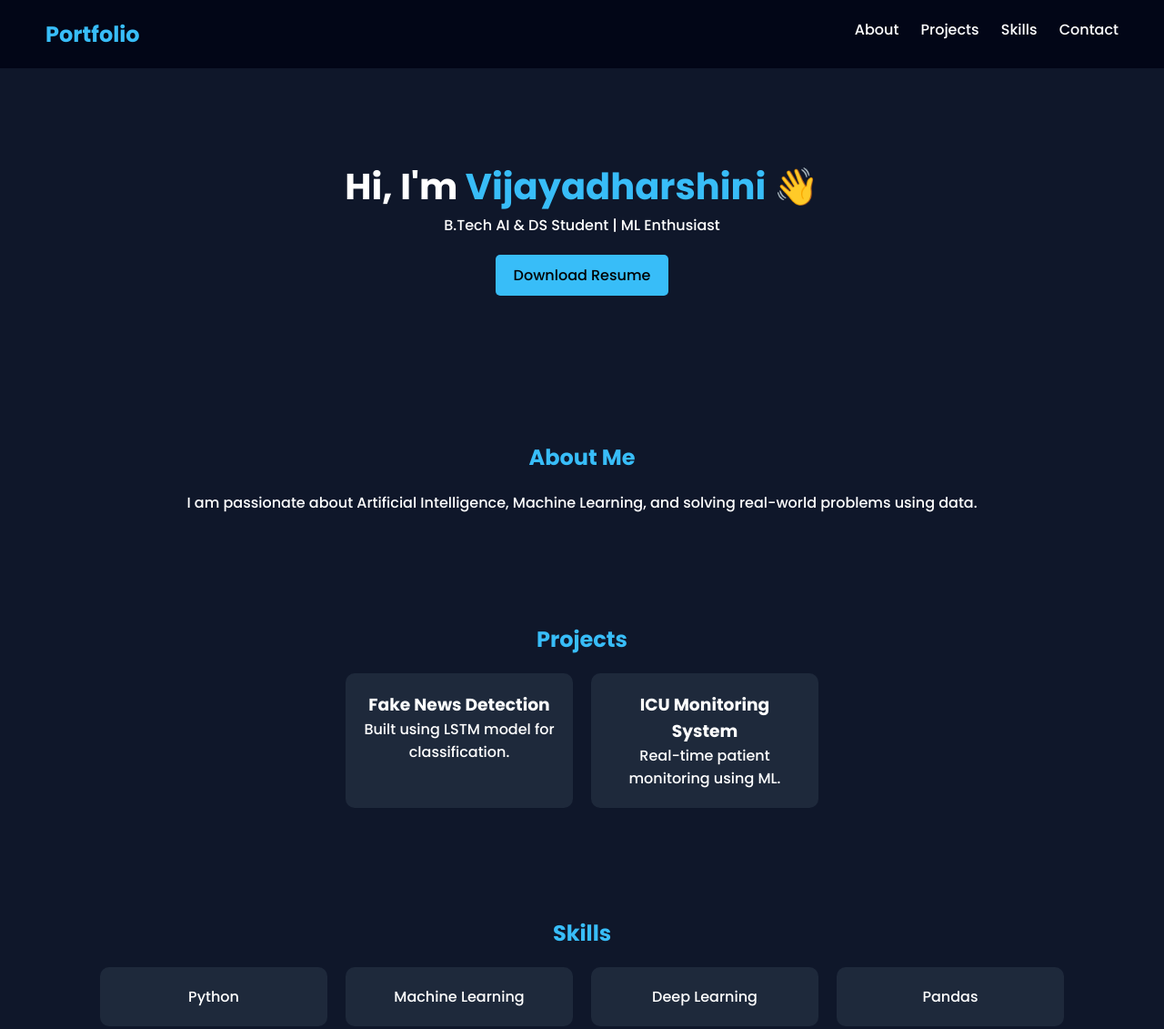
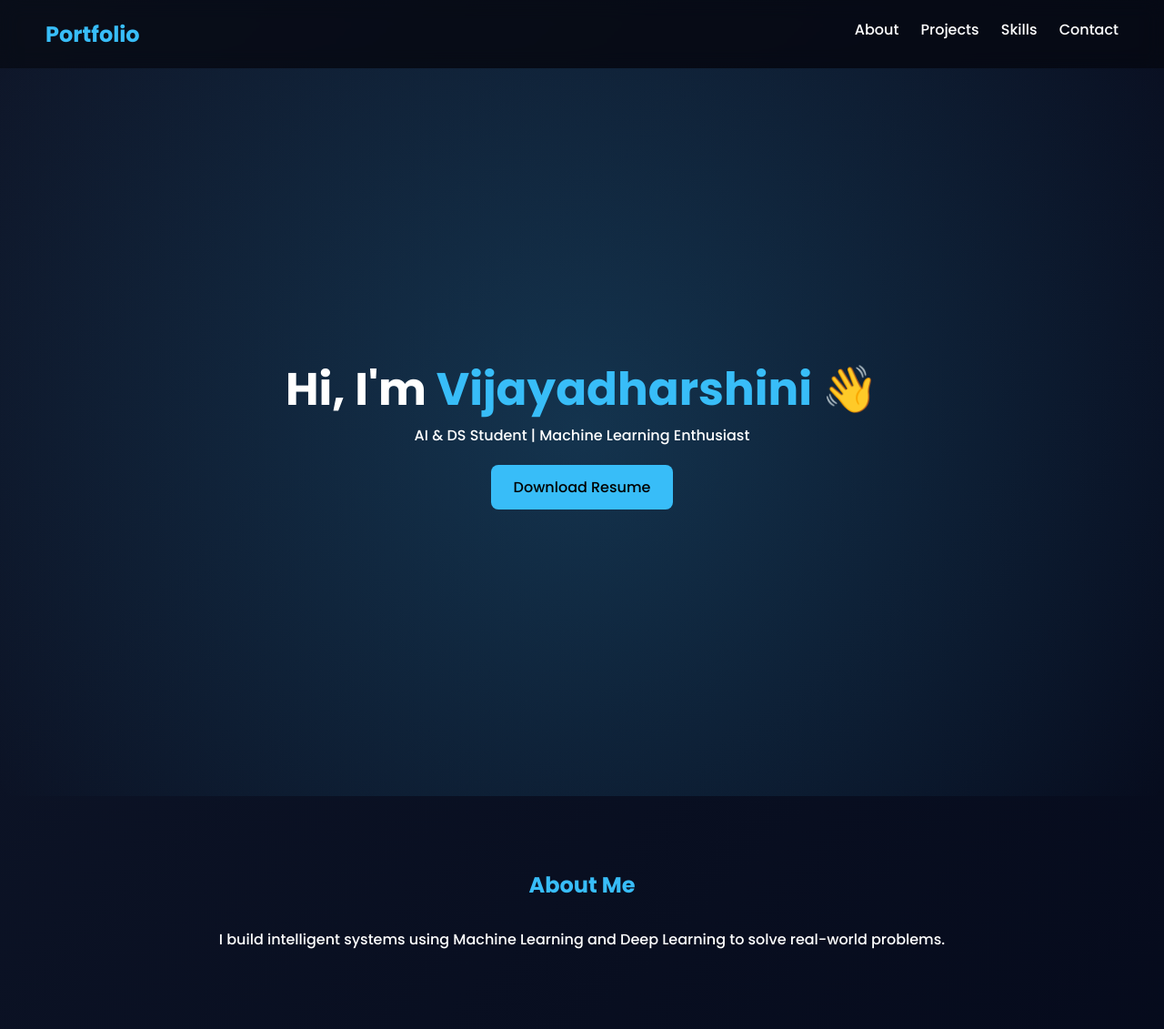
Before and after one commit to VijayaDharshiniS/VijayaDharshiniS.github.io, a plain HTML site: page index.html in a window 1280 px wide. Shown: the top 1131 px of the page at 91% size. Drawn offline with Linux system fonts and the light colour scheme.

Commit message:
Update index.html

```diff
--- a/index.html
+++ b/index.html
@@ -13,10 +13,11 @@
   padding: 0;
   box-sizing: border-box;
   font-family: 'Poppins', sans-serif;
+  scroll-behavior: smooth;
 }
 
 body {
-  background: #0f172a;
+  background: linear-gradient(135deg, #0f172a, #020617);
   color: white;
 }
 
@@ -25,54 +26,60 @@ nav {
   display: flex;
   justify-content: space-between;
   padding: 20px 50px;
-  background: #020617;
   position: sticky;
   top: 0;
+  background: rgba(0,0,0,0.4);
+  backdrop-filter: blur(10px);
 }
 
-nav h2 {
-  color: #38bdf8;
-}
+nav h2 { color: #38bdf8; }
 
 nav a {
   color: white;
   margin-left: 20px;
   text-decoration: none;
+  transition: 0.3s;
 }
+nav a:hover { color: #38bdf8; }
 
-/* Hero Section */
+/* Hero */
 .hero {
-  text-align: center;
-  padding: 100px 20px;
+  height: 100vh;
+  display: flex;
+  flex-direction: column;
+  justify-content: center;
+  align-items: center;
+  background: radial-gradient(circle, rgba(56,189,248,0.2), transparent);
 }
 
 .hero h1 {
-  font-size: 40px;
+  font-size: 50px;
 }
 
-.hero span {
-  color: #38bdf8;
-}
+.hero span { color: #38bdf8; }
 
 .btn {
-  display: inline-block;
   margin-top: 20px;
-  padding: 10px 20px;
+  padding: 12px 25px;
   background: #38bdf8;
   color: black;
   text-decoration: none;
-  border-radius: 5px;
+  border-radius: 8px;
+  transition: 0.3s;
+}
+.btn:hover {
+  transform: scale(1.1);
 }
 
 /* Sections */
 .section {
-  padding: 60px 20px;
+  padding: 80px 20px;
   text-align: center;
 }
 
 .section h2 {
-  margin-bottom: 20px;
   color: #38bdf8;
+  margin-bottom: 30px;
 }
 
 /* Cards */
@@ -84,24 +91,36 @@ nav a {
 }
 
 .card {
-  background: #1e293b;
+  background: rgba(255,255,255,0.05);
+  backdrop-filter: blur(15px);
   padding: 20px;
-  width: 250px;
-  border-radius: 10px;
+  width: 260px;
+  border-radius: 15px;
+  transition: 0.3s;
+}
+.card:hover {
+  transform: translateY(-10px);
+  box-shadow: 0 0 20px #38bdf8;
+}
+
+/* Social */
+.social a {
+  margin: 10px;
+  color: #38bdf8;
+  text-decoration: none;
 }
 
 /* Footer */
 footer {
   text-align: center;
   padding: 20px;
-  background: #020617;
+  background: rgba(0,0,0,0.5);
 }
 </style>
 </head>
 
 <body>
 
-<!-- Navbar -->
 <nav>
   <h2>Portfolio</h2>
   <div>
@@ -112,52 +131,50 @@ footer {
   </div>
 </nav>
 
-<!-- Hero -->
 <section class="hero">
   <h1>Hi, I'm <span>Vijayadharshini</span> 👋</h1>
-  <p>B.Tech AI & DS Student | ML Enthusiast</p>
-  <a href="#" class="btn">Download Resume</a>
+  <p>AI & DS Student | Machine Learning Enthusiast</p>
+  <a href="resume.pdf" class="btn">Download Resume</a>
 </section>
 
-<!-- About -->
 <section id="about" class="section">
   <h2>About Me</h2>
-  <p>I am passionate about Artificial Intelligence, Machine Learning, and solving real-world problems using data.</p>
+  <p>I build intelligent systems using Machine Learning and Deep Learning to solve real-world problems.</p>
 </section>
 
-<!-- Projects -->
 <section id="projects" class="section">
   <h2>Projects</h2>
   <div class="cards">
     <div class="card">
       <h3>Fake News Detection</h3>
-      <p>Built using LSTM model for classification.</p>
+      <p>LSTM-based classification system.</p>
     </div>
     <div class="card">
-      <h3>ICU Monitoring System</h3>
-      <p>Real-time patient monitoring using ML.</p>
+      <h3>ICU Monitoring</h3>
+      <p>Real-time health prediction system.</p>
     </div>
   </div>
 </section>
 
-<!-- Skills -->
 <section id="skills" class="section">
   <h2>Skills</h2>
   <div class="cards">
     <div class="card">Python</div>
     <div class="card">Machine Learning</div>
     <div class="card">Deep Learning</div>
-    <div class="card">Pandas</div>
+    <div class="card">TensorFlow</div>
   </div>
 </section>
 
-<!-- Contact -->
 <section id="contact" class="section">
   <h2>Contact</h2>
   <p>Email: yourmail@gmail.com</p>
+  <div class="social">
+    <a href="#">GitHub</a>
+    <a href="#">LinkedIn</a>
+  </div>
 </section>
 
-<!-- Footer -->
 <footer>
   <p>© 2026 Vijayadharshini</p>
 </footer>
```
